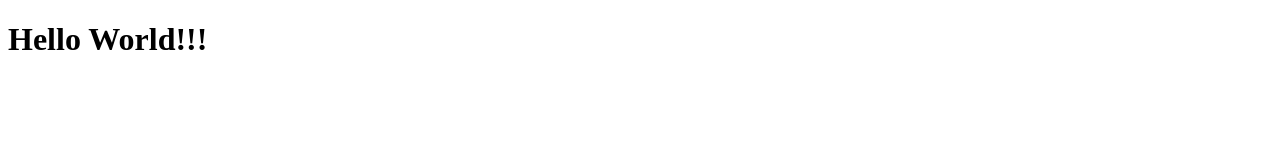
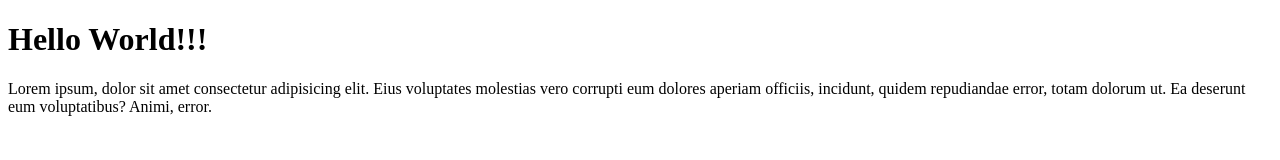
Before and after one commit to yogaandriansyah236/wpu-git-test, a plain HTML site: page index.html in a window 1280 px wide. Drawn offline with Linux system fonts and the light colour scheme.

Commit message:
menambahkan paragraf

```diff
--- a/index.html
+++ b/index.html
@@ -8,5 +8,6 @@
 </head>
 <body>
     <h1>Hello World!!!</h1>
+    Lorem ipsum, dolor sit amet consectetur adipisicing elit. Eius voluptates molestias vero corrupti eum dolores aperiam officiis, incidunt, quidem repudiandae error, totam dolorum ut. Ea deserunt eum voluptatibus? Animi, error.
 </body>
 </html>
```
